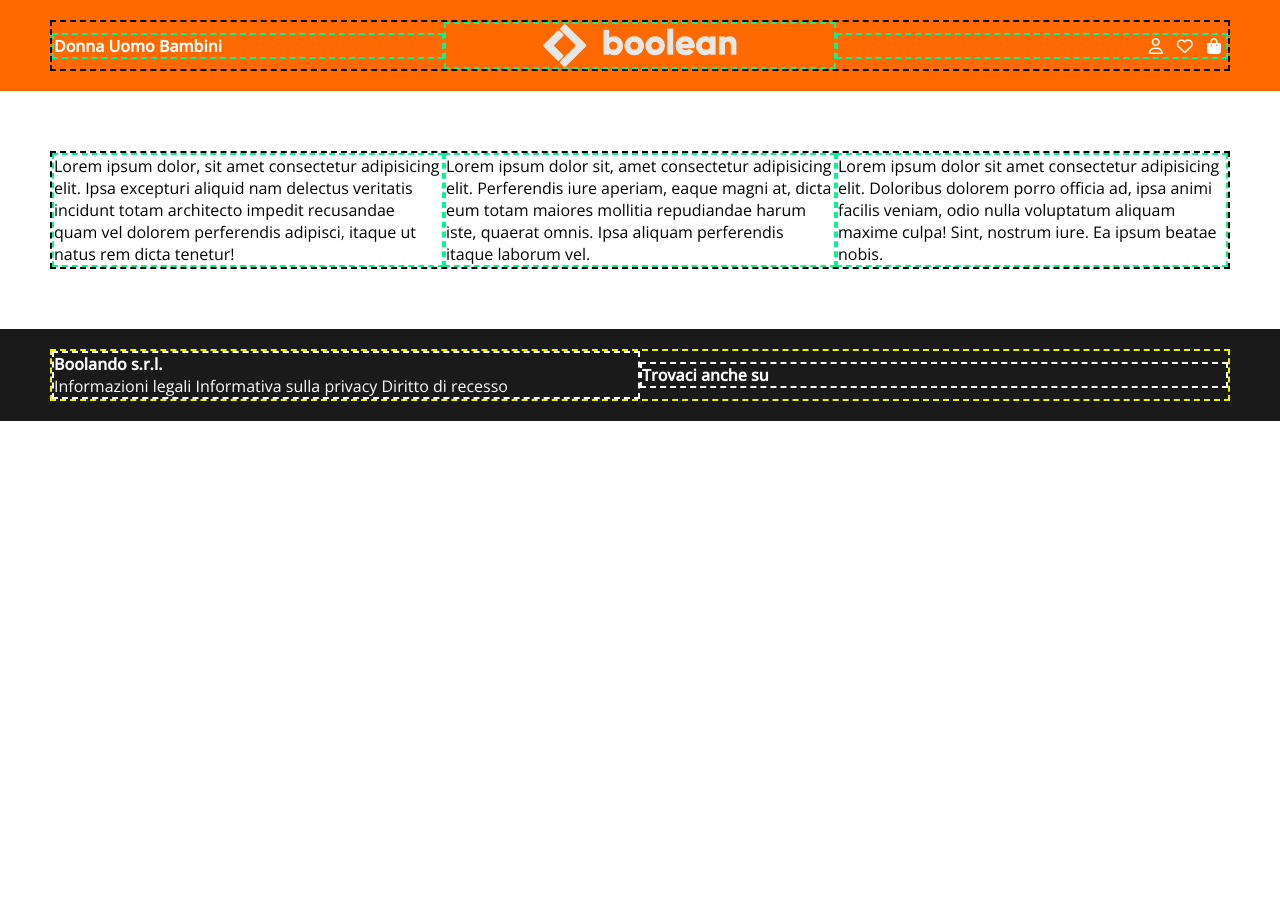
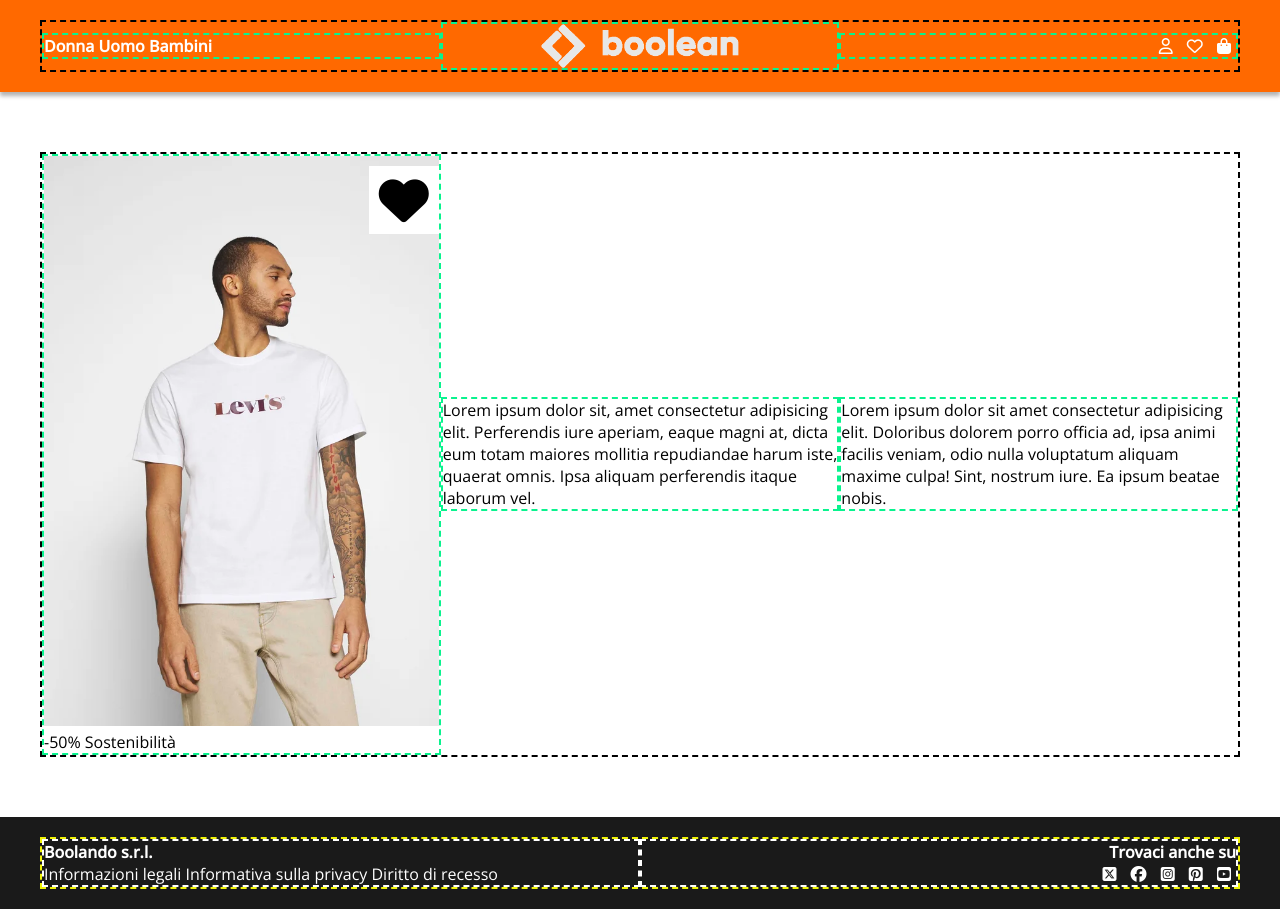
Before and after one commit to Fabrizio-padula-hub/html-css-boolando, a plain HTML site: page index.html in a window 1280 px wide. Before the commit the page ends 800 px from the top, so only its background shows below. Drawn offline with nearby package versions, Linux system fonts and the light colour scheme.

Commit message:
feat: add first card

```diff
--- a/index.html
+++ b/index.html
@@ -28,7 +28,16 @@
     <main>
         <div class="container">
             <div class="col-33">
-                Lorem ipsum dolor, sit amet consectetur adipisicing elit. Ipsa excepturi aliquid nam delectus veritatis incidunt totam architecto impedit recusandae quam vel dolorem perferendis adipisci, itaque ut natus rem dicta tenetur!
+                <div class="card">
+                    <img src="./img/1.webp" alt="uomo con maglietta">
+                    <div class="heart">
+                        <i class="fa-solid fa-heart"></i>
+                    </div>
+                    <div class="discount">
+                        <span>-50%</span>
+                        <span>Sostenibilità</span>
+                    </div>
+                </div>
             </div>
             <div class="col-33">
                 Lorem ipsum dolor sit, amet consectetur adipisicing elit. Perferendis iure aperiam, eaque magni at, dicta eum totam maiores mollitia repudiandae harum iste, quaerat omnis. Ipsa aliquam perferendis itaque laborum vel.
@@ -47,7 +56,16 @@
                 <div>Informazioni legali Informativa sulla privacy Diritto di recesso</div>
             </div>
             <div class="col-50">
-                <strong>Trovaci anche su</strong>
+                <div class="icon text">
+                    <strong>Trovaci anche su</strong>
+                </div>
+                <div class="icon">
+                    <i class="fa-brands fa-square-x-twitter"></i>
+                    <i class="fa-brands fa-facebook"></i>
+                    <i class="fa-brands fa-square-instagram"></i>
+                    <i class="fa-brands fa-square-pinterest"></i>
+                    <i class="fa-brands fa-square-youtube"></i>
+                </div>
             </div>
         </div>
     </footer>
--- a/style.css
+++ b/style.css
@@ -40,6 +40,7 @@ header{
     color: #ffffff;
     margin-bottom: 60px;
     padding: 20px 0px;
+    box-shadow: 0px 4px 4px rgba(0, 0, 0, 0.3);
 }
 footer{
     background-color: #1a1a1a;
@@ -51,7 +52,7 @@ footer{
     display: flex;
     justify-content: space-between;
     align-items: center;
-    max-width: 1180px;
+    max-width: 1200px;
     margin: 0 auto;
 }
 .col-33{
@@ -61,6 +62,24 @@ footer{
     width: 50%;
 }
 
+/* -------------
+    CARD
+-------------- */
+.card{
+    position: relative;
+}
+.card .heart{
+    font-size: 50px;
+    position: absolute;
+    top: 0;
+    right: 0;
+    background-color: #ffffff;
+    padding: 0px 10px;
+    margin-top: 10px;
+}
+.card.discount{
+    position: absolute;
+}
 /* -------------
     HEADER
 -------------- */
@@ -72,10 +91,10 @@ header img{
 .icon i{
     padding: 0px 5px;
 }
-.icon:last-child{
+.icon{
     text-align: end;
 }
 
 /* -------------
-    FOOTER
+    HEADER
 -------------- */
```
Also changed, not shown: img/1.webp (added).
